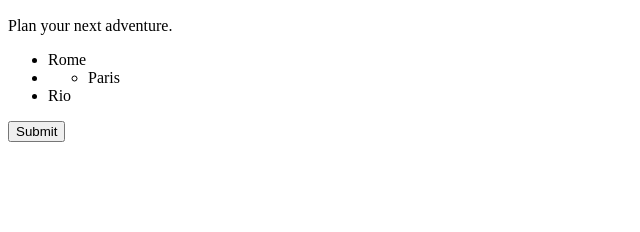
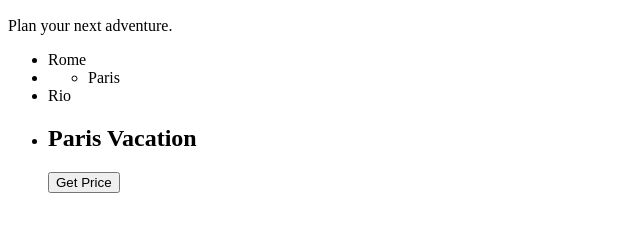
Before and after one commit to tanvirIqbal/jQuery-Practice, a plain HTML site: page JqueryPractice/Index.html in a window 1280 px wide. Shown: the part 110-342 px from the top of the page, without its empty margins (0-640 px from the left). Drawn offline with Linux system fonts and the light colour scheme.

Commit message:
Change Markup

```diff
--- a/JqueryPractice/Index.html
+++ b/JqueryPractice/Index.html
@@ -18,7 +18,12 @@
         </li>
         <li class="promo">Rio</li>
     </ul>
-    <input type="submit"  name="Submit" value="Submit" />
+    <ul>
+        <li class="vacation">
+            <h2>Paris Vacation</h2>
+            <button>Get Price</button>
+        </li>
+    </ul>
 </body>
 </html>
 <script>
@@ -47,5 +52,6 @@
         $("#destinations").children("li"); // = $("#destinations > li");
 
         var price = $('<p>From $399.99</p>');
+
     });
 </script>
```
